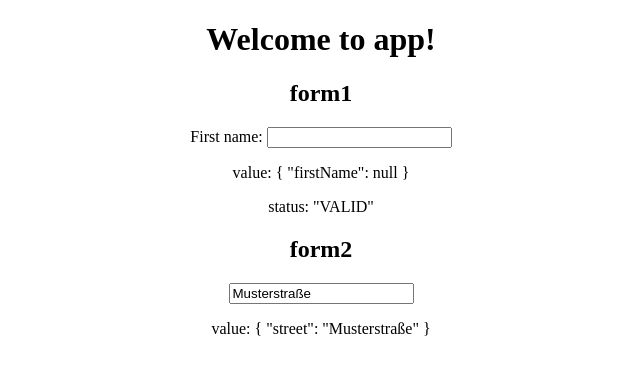
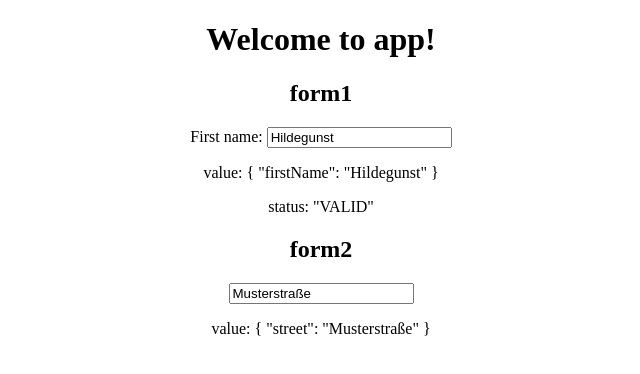
Before and after one commit to torstenwerner/angular-forms, an Angular app: page / in a window 1280 px wide. Shown: the top 374 px of the page, without its empty margins (319-959 px from the left). Built offline with nearby package versions, Linux system fonts and the light colour scheme.

Commit message:
use FormBuilder

```diff
--- a/src/app/form1/form1.component.ts
+++ b/src/app/form1/form1.component.ts
@@ -1,4 +1,4 @@
-import { FormControl, FormGroup } from '@angular/forms';
+import { FormBuilder, FormControl, FormGroup } from '@angular/forms';
 import { Component, OnInit, ViewEncapsulation } from '@angular/core';
 
 @Component({
@@ -9,11 +9,13 @@
 })
 export class Form1Component implements OnInit {
 
-  fullform = new FormGroup({
-    firstName: new FormControl()
-  });
+  fullform: FormGroup;
 
-  constructor() { }
+  constructor(private formBuilder: FormBuilder) {
+    this.fullform = this.formBuilder.group({
+      firstName: 'Hildegunst'
+    });
+  }
 
   ngOnInit() {
   }
```
